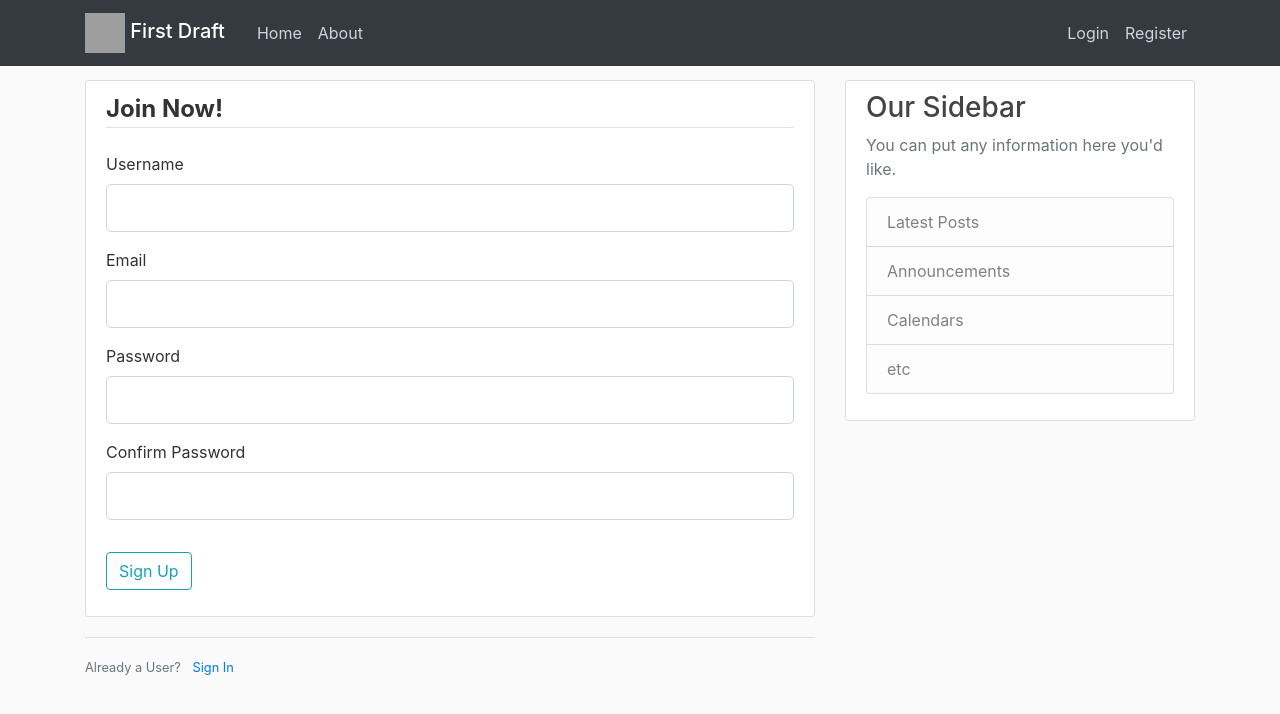
After one commit to anmolpant/Blog-Website, a Flask app: page /register in a window 1280 px wide. The commit adds this page. Shown: the top 714 px of the page. Run offline with Flask 2, Linux system fonts and the light colour scheme; some libraries are stand-ins or nearby versions; grey boxes are pictures that could not be loaded.

Commit message:
Day 3; created register and login forms

```diff
--- a/flaskblog.py
+++ b/flaskblog.py
@@ -1,18 +1,49 @@
-from flask import Flask, render_template, url_for
+from datetime import datetime
+from flask import Flask, render_template, url_for, flash, redirect
+from flask_sqlalchemy import SQLAlchemy
+from forms import RegistrationForm, LoginForm
+
 app = Flask(__name__)
+app.config['SECRET_KEY'] = '5791628bb0b13ce0c676dfde280ba245'
+app.config['SQLALCHEMY_DATABASE_URI'] = 'sqlite:///site.db'
+db = SQLAlchemy(app)
+
+
+class User(db.Model):
+    id = db.Column(db.Integer, primary_key=True)
+    username = db.Column(db.String(20), unique=True, nullable=False)
+    email = db.Column(db.String(120), unique=True, nullable=False)
+    image_file = db.Column(db.String(20), nullable=False, default='default.jpg')
+    password = db.Column(db.String(60), nullable=False)
+    posts = db.relationship('Post', backref='author', lazy=True)
+
+    def __repr__(self):
+        return f"User('{self.username}', '{self.email}', '{self.image_file}')"
+
+
+class Post(db.Model):
+    id = db.Column(db.Integer, primary_key=True)
+    title = db.Column(db.String(100), nullable=False)
+    date_posted = db.Column(db.DateTime, nullable=False, default=datetime.utcnow)
+    content = db.Column(db.Text, nullable=False)
+    user_id = db.Column(db.Integer, db.ForeignKey('user.id'), nullable=False)
+
+    def __repr__(self):
+        return f"Post('{self.title}', '{self.date_posted}')"
+
 
 posts = [
     {
-        'author': 'Anmol',
+        'author': 'Corey Schafer',
         'title': 'Blog Post 1',
         'content': 'First post content',
-        'date_posted': 'April 30, 2020'
+        'date_posted': 'April 20, 2018'
     },
     {
         'author': 'Jane Doe',
         'title': 'Blog Post 2',
         'content': 'Second post content',
-        'date_posted': 'May 1, 2020'
+        'date_posted': 'April 21, 2018'
     }
 ]
 
@@ -28,5 +59,26 @@ def about():
     return render_template('about.html', title='About')
 
 
+@app.route("/register", methods=['GET', 'POST'])
+def register():
+    form = RegistrationForm()
+    if form.validate_on_submit():
+        flash(f'Account created for {form.username.data}!', 'success')
+        return redirect(url_for('home'))
+    return render_template('register.html', title='Register', form=form)
+
+
+@app.route("/login", methods=['GET', 'POST'])
+def login():
+    form = LoginForm()
+    if form.validate_on_submit():
+        if form.email.data == 'admin@blog.com' and form.password.data == 'password':
+            flash('You have been logged in!', 'success')
+            return redirect(url_for('home'))
+        else:
+            flash('Login Unsuccessful. Please check username and password', 'danger')
+    return render_template('login.html', title='Login', form=form)
+
+
 if __name__ == '__main__':
     app.run(debug=True)
--- /dev/null
+++ b/forms.py
@@ -0,0 +1,19 @@
+import email_validator
+from flask_wtf import FlaskForm
+from wtforms import StringField, PasswordField, SubmitField, BooleanField
+from wtforms.validators import DataRequired, Length, Email, EqualTo
+
+class RegistrationForm(FlaskForm):
+    username = StringField('Username', validators=[DataRequired(), Length(min=2, max=20)])
+    email = StringField('Email',
+                        validators=[DataRequired(), Email() ])
+    password = PasswordField('Password', validators=[DataRequired()])
+    confirm_password = PasswordField('Confirm Password', validators=[DataRequired(), EqualTo('password')])
+    submit = SubmitField('Sign Up')
+
+class LoginForm(FlaskForm):
+    email = StringField('Email',
+                        validators=[DataRequired(), Email() ])
+    password = PasswordField('Password', validators=[DataRequired()])
+    remember = BooleanField('Remember me on this PC')
+    submit = SubmitField('Login')
--- a/templates/layout.html
+++ b/templates/layout.html
@@ -32,13 +32,13 @@
             </button>
             <div class="collapse navbar-collapse" id="navbarToggle">
               <div class="navbar-nav mr-auto">
-                <a class="nav-item nav-link" href="/">Home</a>
-                <a class="nav-item nav-link" href="/about">About</a>
+                <a class="nav-item nav-link" href="{{ url_for('home') }}">Home</a>
+                <a class="nav-item nav-link" href="{{ url_for('about') }}">About</a>
               </div>
               <!-- Navbar Right Side -->
               <div class="navbar-nav">
-                <a class="nav-item nav-link" href="/login">Login</a>
-                <a class="nav-item nav-link" href="/register">Register</a>
+                <a class="nav-item nav-link" href="{{ url_for('login') }}">Login</a>
+                <a class="nav-item nav-link" href="{{ url_for('register') }}">Register</a>
               </div>
             </div>
           </div>
@@ -48,6 +48,15 @@
       <main role="main" class="container">
         <div class="row">
           <div class="col-md-8">
+            {% with messages = get_flashed_messages(with_categories=true) %}
+                {% if messages %}
+                    {% for category, message in messages %}
+                        <div class="alert alert-{{ category }}">
+                            {{ message }}
+                        </div>
+                    {% endfor %}
+                {% endif %}
+            {% endwith %}
             {% block content %}{% endblock %}
           </div>
           <div class="col-md-4">
--- /dev/null
+++ b/templates/register.html
@@ -0,0 +1,79 @@
+{% extends "layout.html" %}
+{% block content %}
+    <div class="content-section">
+        <form method="POST" action="">
+            {{ form.hidden_tag() }}
+            <fieldset class="form-group">
+                <legend class="border-bottom mb-4"> <b>Join Now!</b></legend>
+                <div class="form-group">
+                    {{ form.username.label(class="form-control-label") }}
+                    {% if form.username.errors %}
+                        {{ form.username(class="form-control form-control-lg is-invalid") }}
+                        <div class="invalid-feedback">
+                            {% for error in form.username.errors %}
+                                <span>{{ error }}</span>
+                            {% endfor %}
+                        </div>
+                    {% else %}
+                        {{ form.username(class="form-control form-control-lg") }}
+                    {% endif %}
+
+                </div>
+                <div class="form-group">
+                    {{ form.email.label(class="form-control-label") }}
+                    {% if form.email.errors %}
+                        {{ form.email(class="form-control form-control-lg is-invalid") }}
+                        <div class="invalid-feedback">
+                            {% for error in form.email.errors %}
+                                <span>{{ error }}</span>
+                            {% endfor %}
+                        </div>
+                    {% else %}
+                        {{ form.email(class="form-control form-control-lg") }}
+                    {% endif %}
+
+
+                </div>
+                <div class="form-group">
+                    {{ form.password.label(class="form-control-label") }}
+                    {% if form.password.errors %}
+                        {{ form.password(class="form-control form-control-lg is-invalid") }}
+                        <div class="invalid-feedback">
+                            {% for error in form.password.errors %}
+                                <span>{{ error }}</span>
+                            {% endfor %}
+                        </div>
+                    {% else %}
+                        {{ form.password(class="form-control form-control-lg") }}
+                    {% endif %}
+
+                </div>
+                <div class="form-group">
+                    {{ form.confirm_password.label(class="form-control-label") }}
+
+                    {% if form.confirm_password.errors %}
+                        {{ form.confirm_password(class="form-control form-control-lg is-invalid") }}
+                        <div class="invalid-feedback">
+                            {% for error in form.confirm_password.errors %}
+                                <span>{{ error }}</span>
+                            {% endfor %}
+                        </div>
+                    {% else %}
+                        {{ form.confirm_password(class="form-control form-control-lg") }}
+                    {% endif %}
+
+
+
+                </div>
+            </fieldset>
+            <div class="form-group">
+                {{ form.submit(class="btn btn-outline-info")}}
+            </div>
+        </form>
+    </div>
+    <div class="border-top pt-3">
+        <small class= "text-muted">
+            Already a User? <a class="ml-2" href="{{ url_for('login') }}">Sign In</a>
+        </small>
+    </div>
+{% endblock content %}
```
Also changed, not shown: templates/login.html (added, +52 -0 lines), README.md (deleted), site.db (added), 1 other file.
